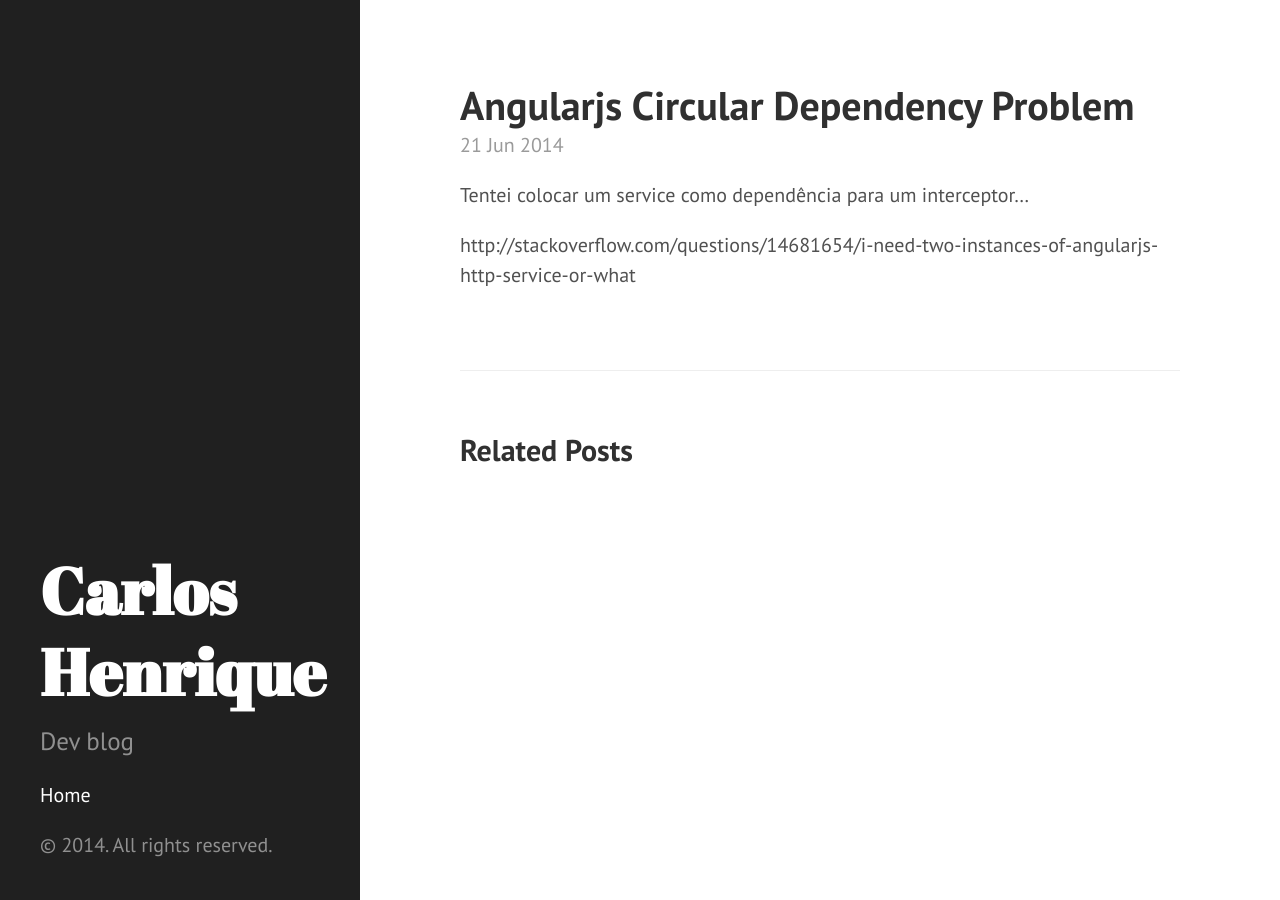
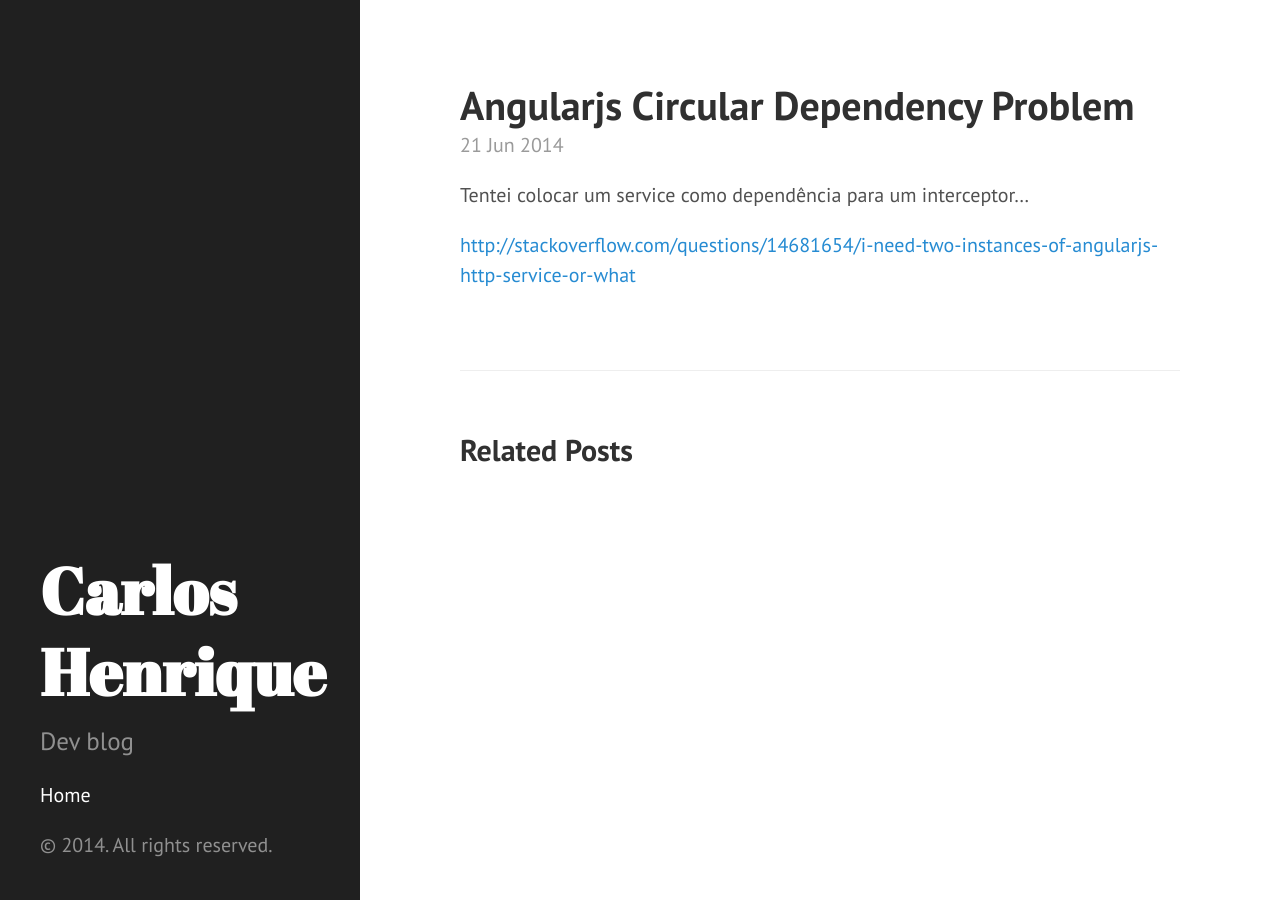
Before and after one commit to carloshpds/carloshpds.github.io, a Jekyll site: the page built from _posts/2014-06-21-angularjs-circular-dependency-problem2.markdown, in a window 1280 px wide. Built offline with Jekyll 4.4.1, drawn with Linux system fonts in a browser that asks for light colours.

Commit message:
Post update: Angularjs Circular Dependency Problem

```diff
--- a/_posts/2014-06-21-angularjs-circular-dependency-problem2.markdown
+++ b/_posts/2014-06-21-angularjs-circular-dependency-problem2.markdown
@@ -7,4 +7,4 @@ tags: [AngularJS]
 Tentei colocar um service como dependência para um interceptor...
 
 
-http://stackoverflow.com/questions/14681654/i-need-two-instances-of-angularjs-http-service-or-what
+<http://stackoverflow.com/questions/14681654/i-need-two-instances-of-angularjs-http-service-or-what>
```
